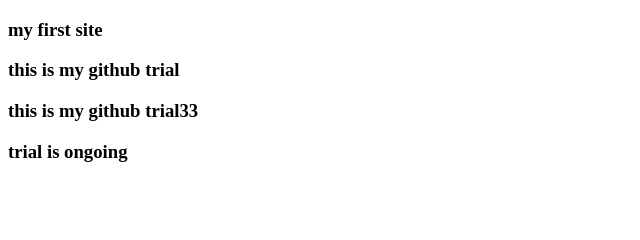
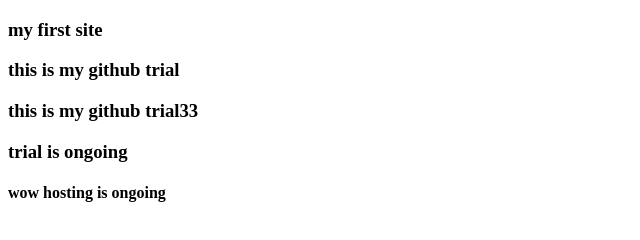
Before and after one commit to nwzz/my-portfolio, a plain HTML site: page index.html in a window 1280 px wide. Shown: the whole page, without its empty margins (0-640 px from the left). Drawn offline with Linux system fonts and the light colour scheme.

Commit message:
git hosting

```diff
--- a/index.html
+++ b/index.html
@@ -10,5 +10,6 @@
     <h3>this is my github trial</h3>
     <h3>this is my github trial33 </h3>
     <h3>trial is ongoing</h3>
+    <h4>wow hosting is ongoing</h4>
 </body>
 </html>
```
